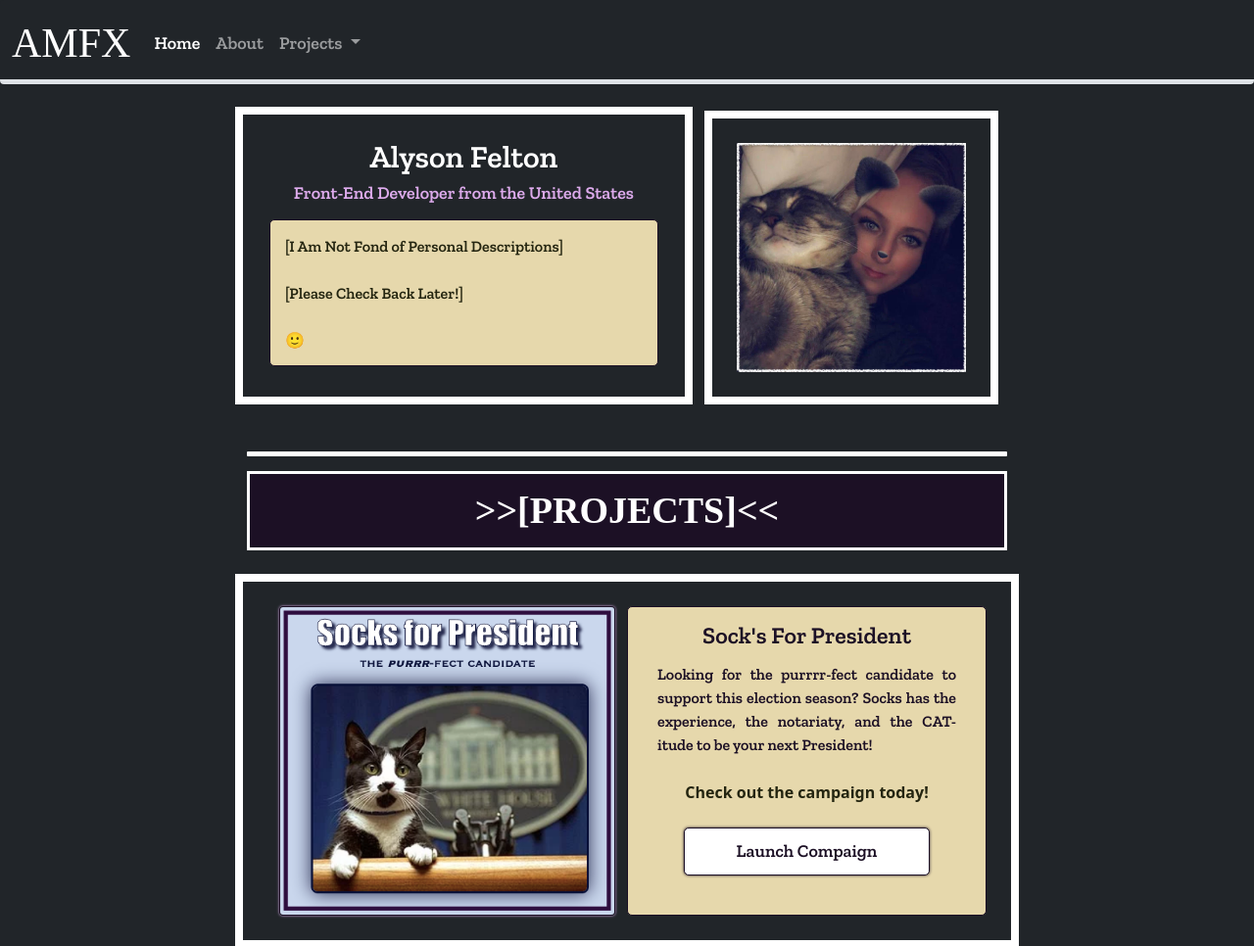
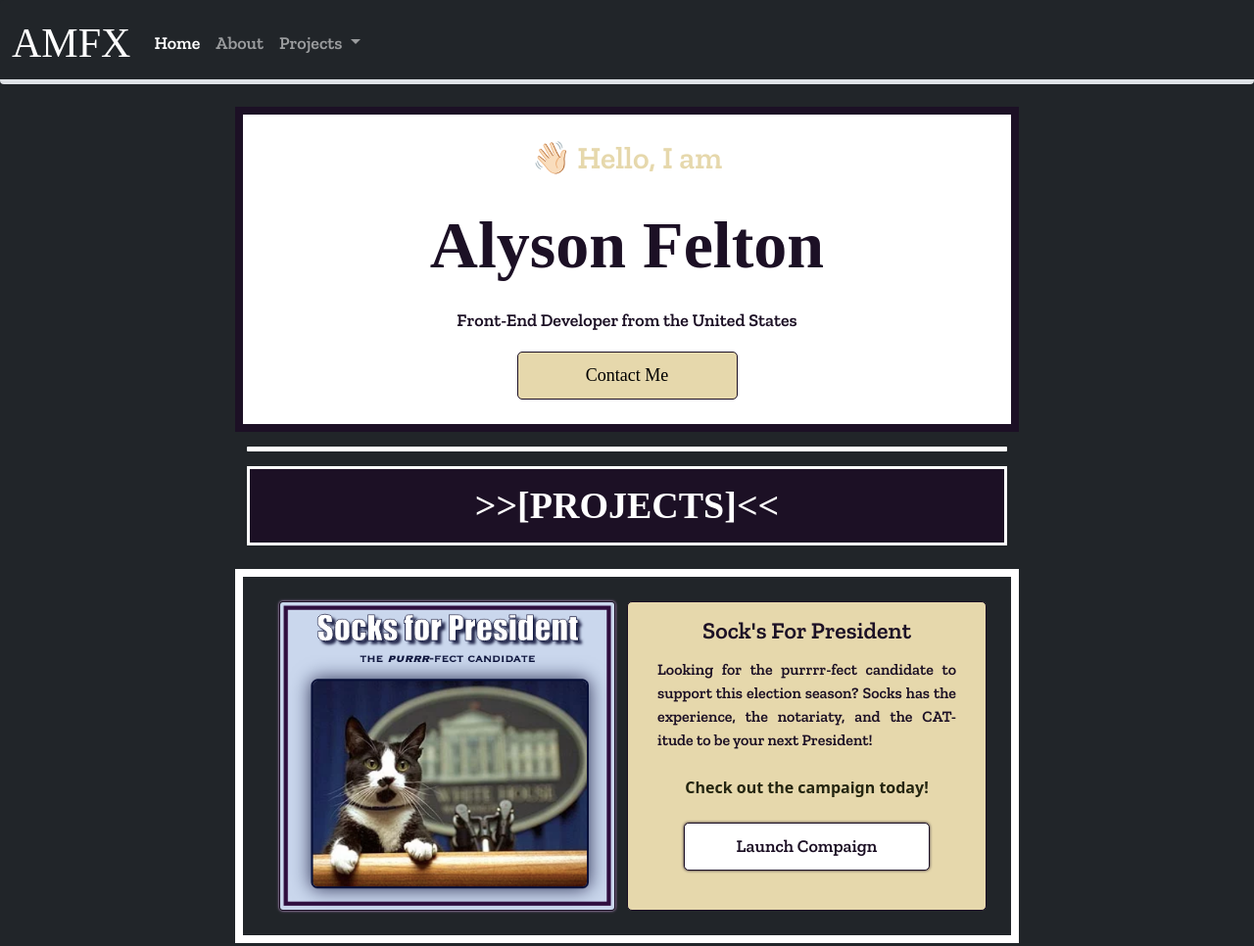
Before and after one commit to ADCeres/my-portfolio-project, a plain HTML site: page index.html in a window 1280 px wide. Shown: the top 966 px of the page at 98% size. Drawn offline with nearby package versions, Linux system fonts and the light colour scheme; a web font is replaced by a local one.

Commit message:
Landing Page Edit

```diff
--- a/index.html
+++ b/index.html
@@ -100,23 +100,18 @@
         </div>
       </div>
     </nav>
+    <br />
     <div class="container">
-      <div class="row pt-4 mb-5">
-        <div class="col-sm-7 static-height">
-          <br />
-          <h1>Alyson Felton</h1>
-          <h2>Front-End Developer from the United States</h2>
-          <p class="shade">
-            [I Am Not Fond of Personal Descriptions]<br /><br />[Please Check
-            Back Later!]<br /><br />🙂
-          </p>
-        </div>
-        <div class="col-sm-5">
-          <img
-            class="img-fluid profile-pic mt-1 profile-container small-screen-pic"
-            src="/img/ava3.jpg"
-          />
-        </div>
+      <div class="row row-container-top">
+        <h2 class="lead-design">👋🏻 Hello, I am</h2>
+        <h1 class="name-design">Alyson Felton</h1>
+        <h2 class="sub-design">Front-End Developer from the United States</h2>
+        <button
+          href="mailto:myemailaddress@gmail.com"
+          class="contact-me-homepage"
+        >
+          Contact Me
+        </button>
       </div>
       <hr id="project-link" class="hr-new" />
       <h3>>>[PROJECTS]<<</h3>
@@ -169,10 +164,6 @@
       </div>
 
       <hr class="hr-new" />
-      <h4>Have a Project You Want Coded?</h4>
-      <button href="mailto:myemailaddress@gmail.com" class="contact-me">
-        Contact Me
-      </button>
       <br />
       <br />
       <br />
--- a/src/styles.css
+++ b/src/styles.css
@@ -228,3 +228,52 @@ h5 {
   border-radius: 5px;
   padding: 15px 15px;
 }
+
+.name-design {
+  color: #1c1025;
+  font-family: "Reggae One";
+  font-size: 68px;
+  text-align: center;
+  padding: 15px 15px;
+  margin-bottom: 10px;
+  vertical-align: middle;
+}
+
+.row-container-top {
+  max-height: 400px;
+  border: 8px solid #1c1025;
+  padding: 25px;
+  background: white;
+}
+
+.lead-design {
+  color: rgb(230, 216, 172);
+  font-family: "Zilla Slab";
+  font-size: 32px;
+}
+
+.sub-design {
+  color: #1c1025;
+  font-family: "Zilla Slab";
+  font-size: 18px;
+}
+
+.contact-me-homepage {
+  border: 1px solid #1c1025;
+  border-radius: 5px;
+  padding: 10px 25px;
+  font-family: "Reggae One";
+  font-size: 18px;
+  transition: all 150ms ease;
+  display: block;
+  margin: 0px auto;
+  margin-top: 5px;
+  width: 225px;
+  background: rgb(230, 216, 172);
+}
+
+.contact-me-homepage:hover {
+  background: #1c1025;
+  border-radius: 5px;
+  border: 1px solid #fff;
+}
```
Also changed, not shown: about.html (+17 -0 lines).
